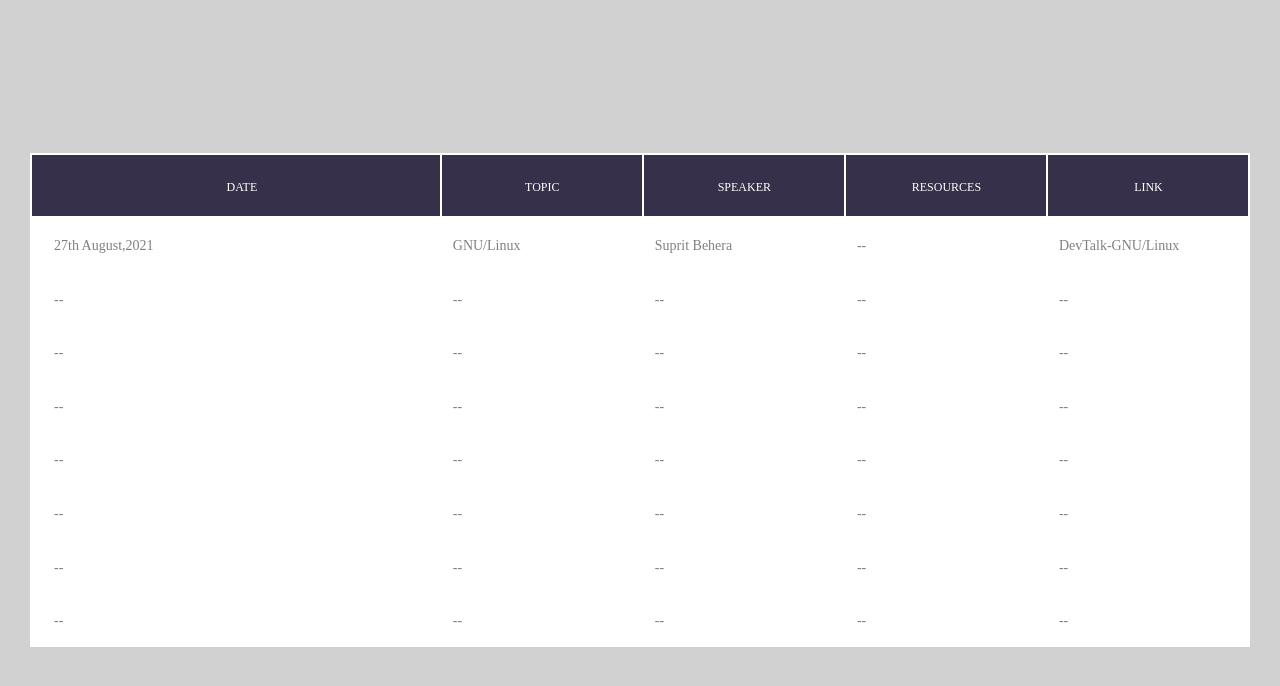
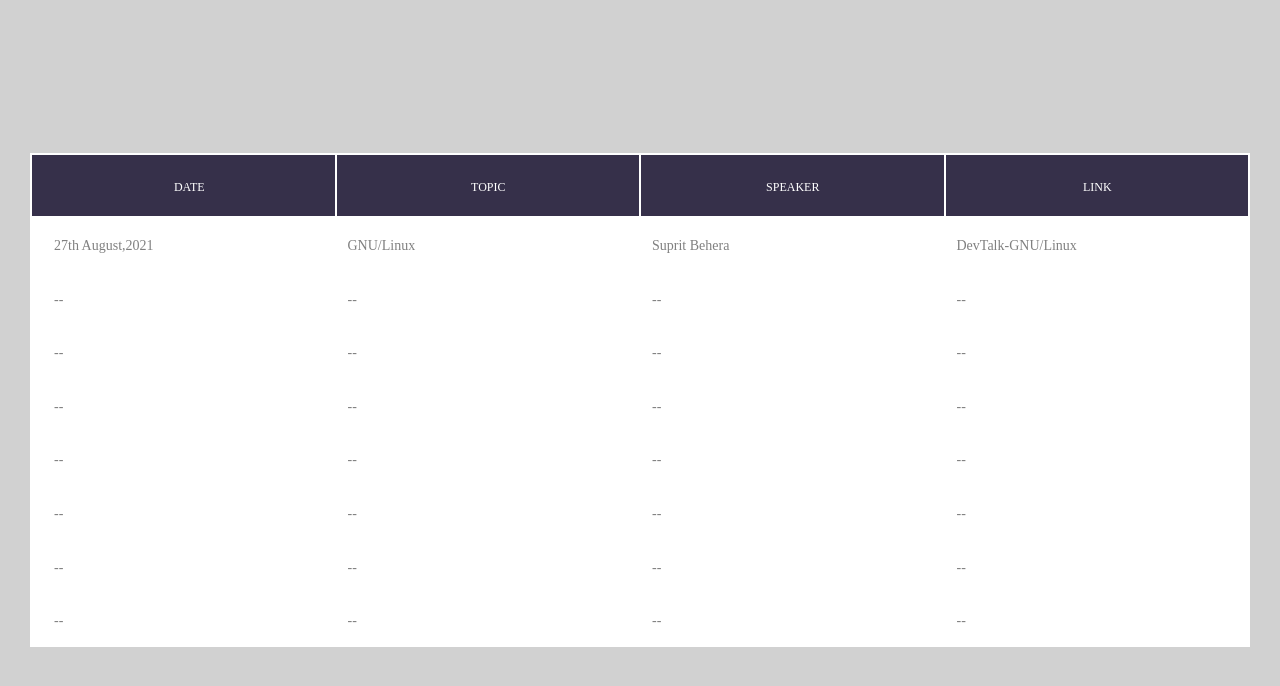
Before and after one commit to ACM-Thapar/DevTalks, a plain HTML site: page index.html in a window 1280 px wide. Drawn offline with Linux system fonts and the light colour scheme; a web font is replaced by a local one.

Commit message:
final table

```diff
--- a/css/main.css
+++ b/css/main.css
@@ -25,6 +25,7 @@
   body, html {
       height: 100%;
       font-family: sans-serif;
+      background-color: #484848;
   }
 
   /* ------------------------------------ */
@@ -162,6 +163,7 @@
     font-family: Montserrat-Medium;
     font-size: 12px;
     color: #fff;
+    width: 23%;
     line-height: 1.4;
     text-transform: uppercase;
 
--- a/index.html
+++ b/index.html
@@ -18,8 +18,8 @@
 								<th class="column100 column1" data-column="column1">Date</th>
 								<th class="column100 column2" data-column="column2">Topic</th>
 								<th class="column100 column3" data-column="column3">Speaker</th>
-								<th class="column100 column4" data-column="column4">Resources</th>
-								<th class="column100 column5" data-column="column5">Link</th>
+
+								<th class="column100 column4" data-column="column4">Link</th>
 
 							</tr>
 						</thead>
@@ -27,9 +27,9 @@
 							<tr class="row100">
 								<td class="column100 column1" data-column="column1">27th August,2021</td>
 								<td class="column100 column2" data-column="column2">GNU/Linux</td>
-								<td class="column100 column3" data-column="column3"><a href="">Suprit Behera</a></td>
-								<td class="column100 column4" data-column="column4">--</td>
-								<td class="column100 column5" data-column="column5"><a href="https://www.youtube.com/watch?v=yutt78PVAQ0">DevTalk-GNU/Linux</a></td>
+								<td class="column100 column3" data-column="column3"><a href="https://github.com/SupritBehera">Suprit Behera</a></td>
+
+								<td class="column100 column4" data-column="column4"><a href="https://www.youtube.com/watch?v=yutt78PVAQ0">DevTalk-GNU/Linux</a></td>
 
 							</tr>
 
@@ -37,8 +37,8 @@
 								<td class="column100 column1" data-column="column1">--</td>
 								<td class="column100 column2" data-column="column2">--</td>
 								<td class="column100 column3" data-column="column3">--</td>
+
 								<td class="column100 column4" data-column="column4">--</td>
-								<td class="column100 column5" data-column="column5">--</td>
 
 							</tr>
 
@@ -46,8 +46,8 @@
 								<td class="column100 column1" data-column="column1">--</td>
 								<td class="column100 column2" data-column="column2">--</td>
 								<td class="column100 column3" data-column="column3">--</td>
+
 								<td class="column100 column4" data-column="column4">--</td>
-								<td class="column100 column5" data-column="column5">--</td>
 
 							</tr>
 
@@ -55,8 +55,8 @@
 								<td class="column100 column1" data-column="column1">--</td>
 								<td class="column100 column2" data-column="column2">--</td>
 								<td class="column100 column3" data-column="column3">--</td>
+
 								<td class="column100 column4" data-column="column4">--</td>
-								<td class="column100 column5" data-column="column5">--</td>
 
 							</tr>
 
@@ -64,8 +64,8 @@
 								<td class="column100 column1" data-column="column1">--</td>
 								<td class="column100 column2" data-column="column2">--</td>
 								<td class="column100 column3" data-column="column3">--</td>
+
 								<td class="column100 column4" data-column="column4">--</td>
-								<td class="column100 column5" data-column="column5">--</td>
 
 							</tr>
 
@@ -73,8 +73,8 @@
 								<td class="column100 column1" data-column="column1">--</td>
 								<td class="column100 column2" data-column="column2">--</td>
 								<td class="column100 column3" data-column="column3">--</td>
+
 								<td class="column100 column4" data-column="column4">--</td>
-								<td class="column100 column5" data-column="column5">--</td>
 
 							</tr>
 
@@ -82,8 +82,8 @@
 								<td class="column100 column1" data-column="column1">--</td>
 								<td class="column100 column2" data-column="column2">--</td>
 								<td class="column100 column3" data-column="column3">--</td>
+
 								<td class="column100 column4" data-column="column4">--</td>
-								<td class="column100 column5" data-column="column5">--</td>
 
 							</tr>
 
@@ -91,8 +91,8 @@
 								<td class="column100 column1" data-column="column1">--</td>
 								<td class="column100 column2" data-column="column2">--</td>
 								<td class="column100 column3" data-column="column3">--</td>
+
 								<td class="column100 column4" data-column="column4">--</td>
-								<td class="column100 column5" data-column="column5">--</td>
 
 							</tr>
 						</tbody>
```
